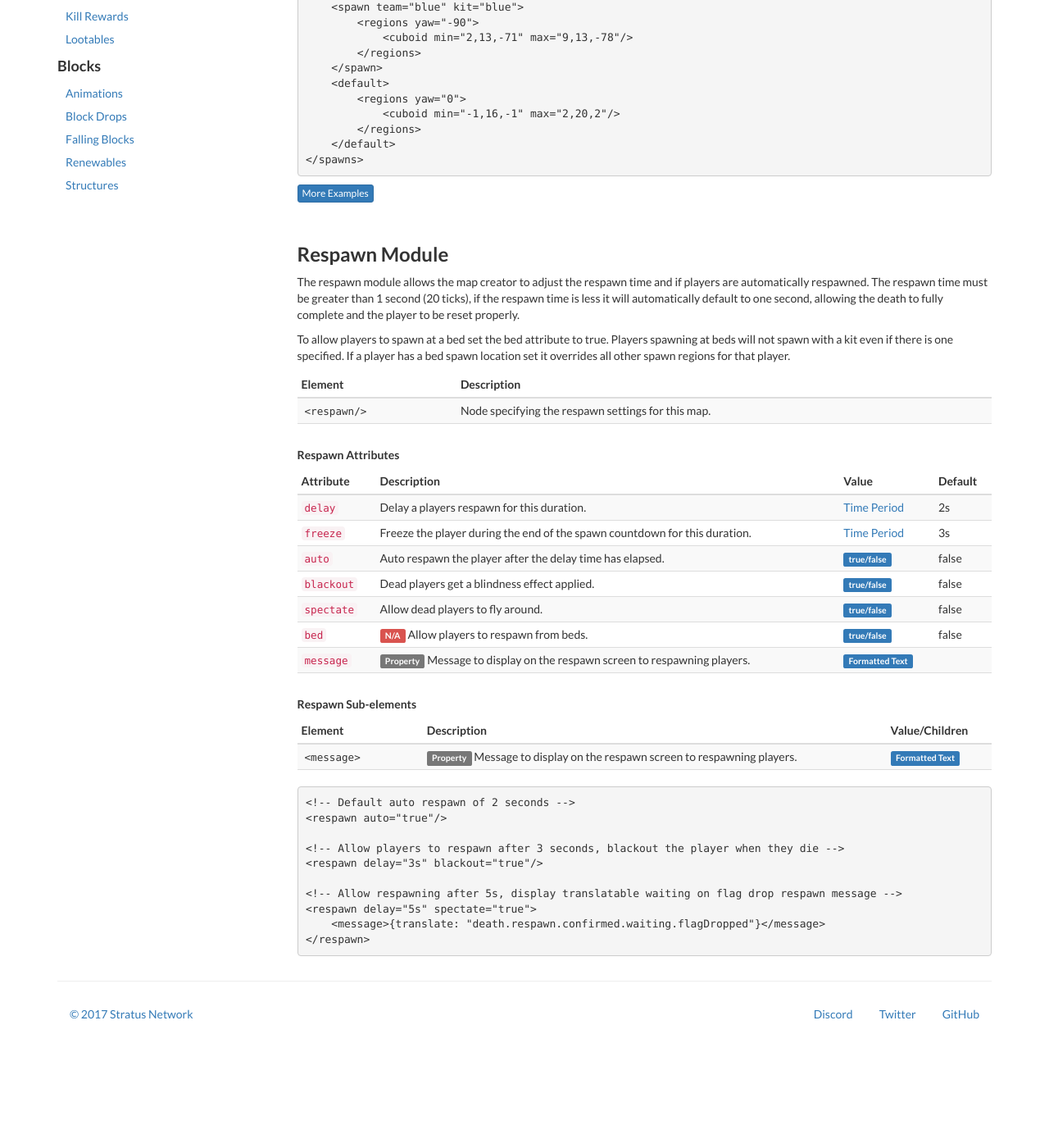
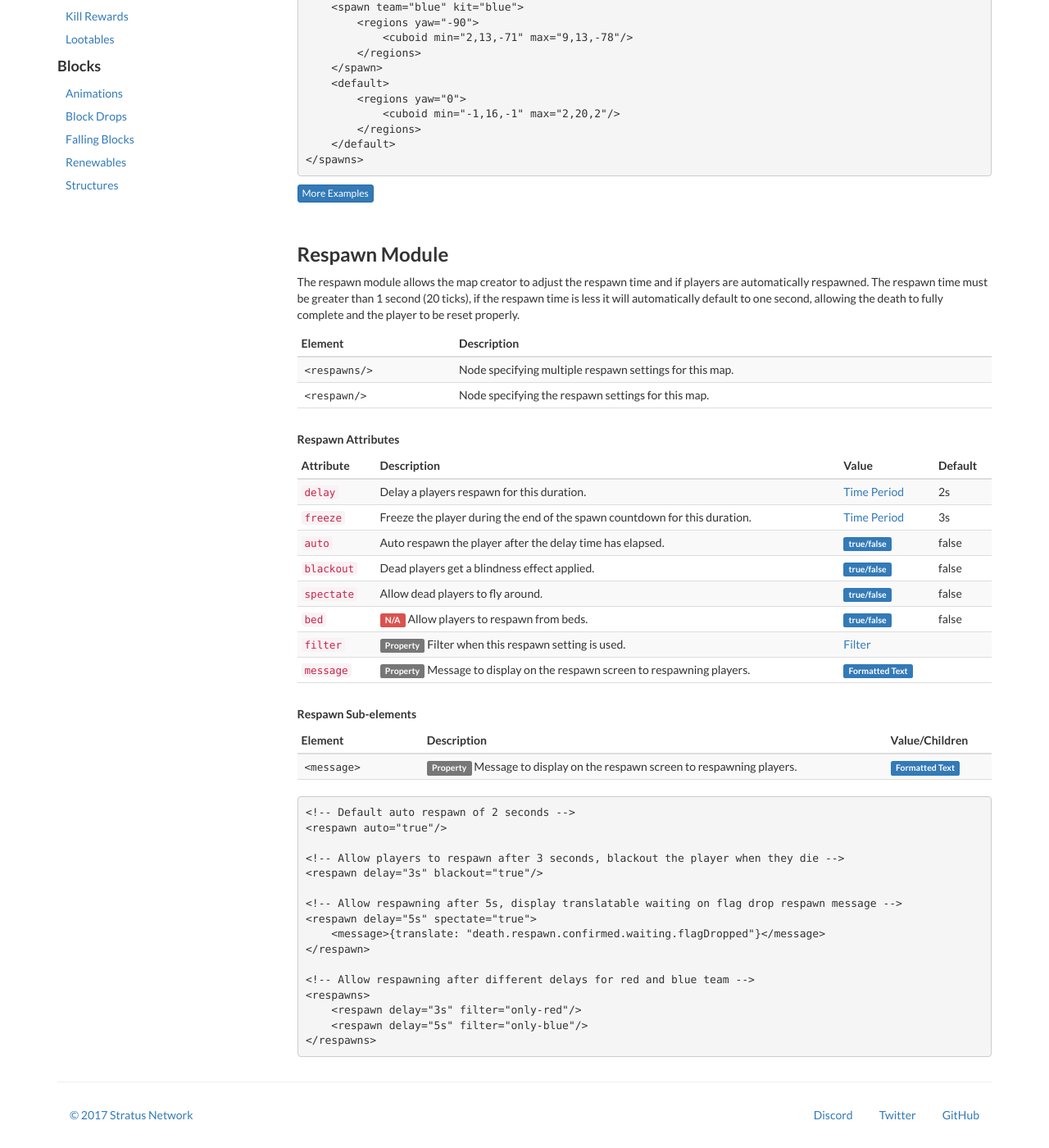
Before and after one commit to OvercastNetwork/docs.oc.tc, a Jekyll site: the page built from modules/spawns.md, in a window 1280 px wide and 1400 px high, scrolled down 1622 px. Shown: the whole window at 82% size. Built offline with Jekyll 4.4.1, drawn with Linux system fonts in a browser that asks for light colours; nearby versions of some CDN libraries; before the commit the page ends 2899 px from its top, so only the background shows below that.

Commit message:
Respawn module filter attribute

```diff
--- a/modules/spawns.md
+++ b/modules/spawns.md
@@ -334,8 +334,6 @@ Example
 ### Respawn Module {#respawn}
 The respawn module allows the map creator to adjust the respawn time and if players are automatically respawned. The respawn time must be greater than 1 second (20 ticks), if the respawn time is less it will automatically default to one second, allowing the death to fully complete and the player to be reset properly.
 
-To allow players to spawn at a bed set the bed attribute to true. Players spawning at beds will not spawn with a kit even if there is one specified. If a player has a bed spawn location set it overrides all other spawn regions for that player.
-
 <div class='table-responsive'>
   <table class='table table-striped table-condensed'>
     <thead>
@@ -345,6 +343,14 @@ To allow players to spawn at a bed set the bed attribute to true. Players spawni
       </tr>
     </thead>
     <tbody>
+      <tr>
+        <td>
+          <span class='highlight'>
+            <code>{{'<respawns/>' | escape_once}}</code>
+          </span>
+        </td>
+        <td>Node specifying multiple respawn settings for this map.</td>
+      </tr>
       <tr>
         <td>
           <span class='highlight'>
@@ -443,6 +449,19 @@ To allow players to spawn at a bed set the bed attribute to true. Players spawni
       </tr>
       <tr>
         <td>
+          <code>filter</code>
+        </td>
+        <td>
+          <span class='label label-default' title='Can be either this attribute or a sub-element.'>Property</span>
+          Filter when this respawn setting is used.
+        </td>
+        <td>
+          <a href='/modules/filters'>Filter</a>
+        </td>
+        <td></td>
+      </tr>
+      <tr>
+        <td>
           <code>message</code>
         </td>
         <td>
@@ -495,3 +514,9 @@ To allow players to spawn at a bed set the bed attribute to true. Players spawni
     <respawn delay="5s" spectate="true">
         <message>{translate: "death.respawn.confirmed.waiting.flagDropped"}</message>
     </respawn>
+
+    <!-- Allow respawning after different delays for red and blue team -->
+    <respawns>
+        <respawn delay="3s" filter="only-red"/>
+        <respawn delay="5s" filter="only-blue"/>
+    </respawns>
```
